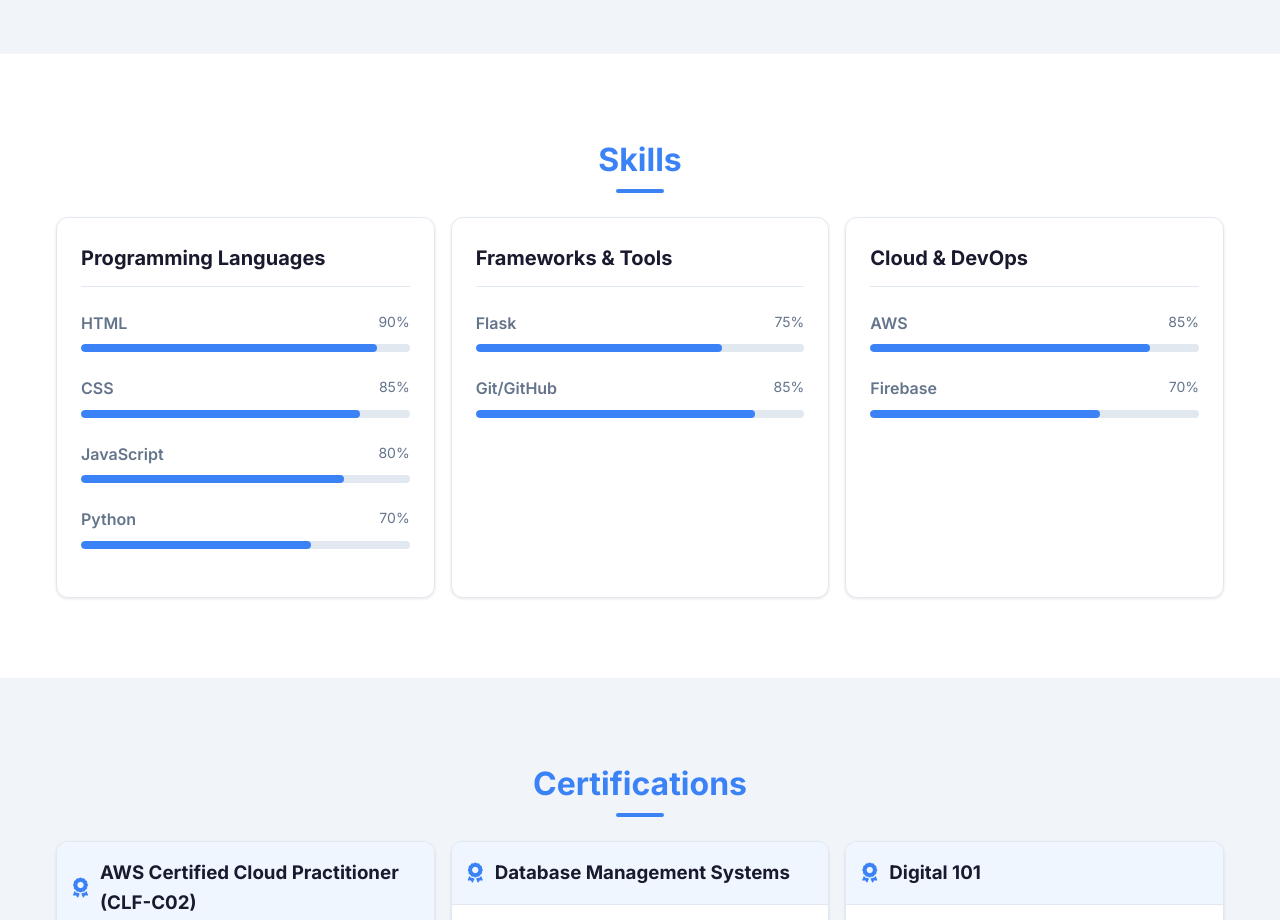
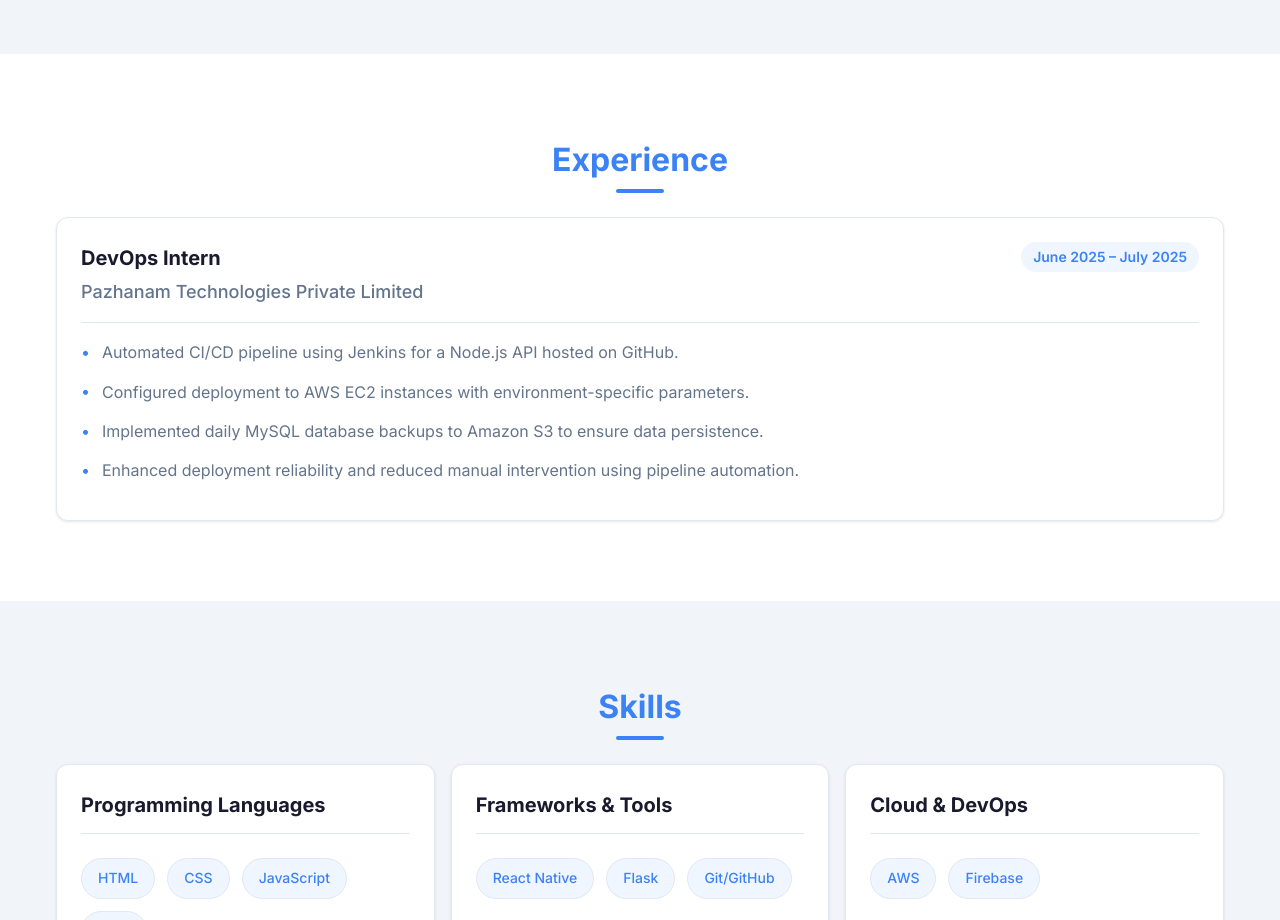
Before and after one commit to esly-abro/myprot, a plain HTML site: page index.html in a window 1280 px wide. Shown: the part 1880-2800 px from the top of the page. Drawn offline with Linux system fonts and the light colour scheme.

Commit message:
Update index.html

```diff
--- a/index.html
+++ b/index.html
@@ -516,9 +516,93 @@
             text-align: center;
         }
 
+        /* Experience Section */
+        .experience {
+            background-color: white;
+        }
+
+        .experience-card {
+            background-color: white;
+            border-radius: 0.75rem;
+            padding: 1.5rem;
+            border: 1px solid var(--border);
+            box-shadow: 0 1px 3px rgba(0, 0, 0, 0.1);
+        }
+
+        .experience-header {
+            display: flex;
+            flex-direction: column;
+            margin-bottom: 1rem;
+            padding-bottom: 1rem;
+            border-bottom: 1px solid var(--border);
+        }
+
+        @media (min-width: 768px) {
+            .experience-header {
+                flex-direction: row;
+                justify-content: space-between;
+                align-items: flex-start;
+            }
+        }
+
+        .experience-title {
+            font-size: 1.25rem;
+            font-weight: 700;
+            color: var(--foreground);
+            margin-bottom: 0.25rem;
+        }
+
+        .experience-company {
+            font-size: 1.125rem;
+            color: var(--muted-foreground);
+            font-weight: 500;
+        }
+
+        .experience-date {
+            background-color: var(--primary-foreground);
+            color: var(--primary);
+            font-size: 0.875rem;
+            font-weight: 600;
+            padding: 0.25rem 0.75rem;
+            border-radius: 9999px;
+            white-space: nowrap;
+            margin-top: 0.5rem;
+            align-self: flex-start;
+        }
+
+        @media (min-width: 768px) {
+            .experience-date {
+                margin-top: 0;
+            }
+        }
+
+        .experience-highlights {
+            list-style: none;
+            padding-left: 0;
+            margin-top: 1rem;
+        }
+
+        .experience-highlight {
+            display: flex;
+            align-items: flex-start;
+            margin-bottom: 0.75rem;
+        }
+
+        .experience-bullet {
+            color: var(--primary);
+            margin-right: 0.75rem;
+            margin-top: 0.3rem;
+            line-height: 1;
+        }
+
+        .experience-text {
+            color: var(--muted-foreground);
+            line-height: 1.7;
+        }
+
         /* Skills Section */
         .skills {
-            background-color: white;
+            background-color: var(--muted);
         }
 
         .skills-grid {
@@ -549,43 +633,25 @@
             border-bottom: 1px solid var(--border);
         }
 
-        .skill-item {
-            margin-bottom: 1.5rem;
-        }
-
-        .skill-header {
-            display: flex;
-            justify-content: space-between;
-            margin-bottom: 0.5rem;
-        }
-
-        .skill-name {
-            color: var(--muted-foreground);
-            font-weight: 600;
-        }
-
-        .skill-percent {
-            color: var(--muted-foreground);
+        .skills-tag-grid {
+            display: flex;
+            flex-wrap: wrap;
+            gap: 0.75rem;
+        }
+
+        .skill-tag {
+            background-color: var(--primary-foreground);
+            color: var(--primary);
             font-size: 0.875rem;
-        }
-
-        .skill-bar {
-            height: 0.5rem;
-            background-color: var(--secondary);
-            border-radius: 0.25rem;
-            overflow: hidden;
-        }
-
-        .skill-progress {
-            height: 100%;
-            background-color: var(--primary);
-            border-radius: 0.25rem;
-            transition: width 1s ease-in-out;
+            font-weight: 500;
+            padding: 0.5rem 1rem;
+            border-radius: 9999px;
+            border: 1px solid var(--border);
         }
 
         /* Certifications Section */
         .certifications {
-            background-color: var(--muted);
+            background-color: white;
         }
 
         .certifications-grid {
@@ -676,7 +742,7 @@
 
         /* Projects Section */
         .projects {
-            background-color: white;
+            background-color: var(--muted);
         }
 
         .projects-list {
@@ -690,6 +756,7 @@
             border-radius: 0.75rem;
             overflow: hidden;
             box-shadow: 0 1px 3px rgba(0, 0, 0, 0.1);
+            background-color: white;
         }
 
         .project-header {
@@ -697,7 +764,7 @@
             align-items: flex-start;
             gap: 1rem;
             padding: 1.5rem;
-            background-color: var(--muted);
+            background-color: var(--primary-foreground);
         }
 
         .project-icon-container {
@@ -807,7 +874,7 @@
 
         /* Contact Section */
         .contact {
-            background-color: var(--muted);
+            background-color: white;
         }
 
         .contact-content {
@@ -1123,11 +1190,16 @@
             .hero-text h2 {
                 font-size: 1.125rem;
             }
+
+            .skills-grid,
+            .certifications-grid {
+                grid-template-columns: 1fr;
+            }
+
         }
     </style>
 </head>
 <body>
-    <!-- Header -->
     <header id="header">
         <div class="container">
             <nav>
@@ -1135,6 +1207,7 @@
                 <ul class="nav-links">
                     <li><a href="#about">About</a></li>
                     <li><a href="#education">Education</a></li>
+                    <li><a href="#experience">Experience</a></li>
                     <li><a href="#skills">Skills</a></li>
                     <li><a href="#certifications">Certifications</a></li>
                     <li><a href="#projects">Projects</a></li>
@@ -1149,6 +1222,7 @@
             <ul class="mobile-menu-list">
                 <li><a href="#about" class="mobile-menu-link">About</a></li>
                 <li><a href="#education" class="mobile-menu-link">Education</a></li>
+                <li><a href="#experience" class="mobile-menu-link">Experience</a></li>
                 <li><a href="#skills" class="mobile-menu-link">Skills</a></li>
                 <li><a href="#certifications" class="mobile-menu-link">Certifications</a></li>
                 <li><a href="#projects" class="mobile-menu-link">Projects</a></li>
@@ -1157,7 +1231,6 @@
         </div>
     </header>
 
-    <!-- Hero Section -->
     <section class="hero" id="hero">
         <div class="container">
             <div class="hero-content animate-fade-in">
@@ -1202,7 +1275,6 @@
         </div>
     </section>
 
-    <!-- About Section -->
     <section class="about section" id="about">
         <div class="section-container">
             <h2 class="section-title">About Me</h2>
@@ -1235,7 +1307,6 @@
         </div>
     </section>
 
-    <!-- Education Section -->
     <section class="education section" id="education">
         <div class="section-container">
             <h2 class="section-title">Education</h2>
@@ -1263,97 +1334,71 @@
         </div>
     </section>
 
-    <!-- Skills Section -->
+    <section class="experience section" id="experience">
+        <div class="section-container">
+            <h2 class="section-title">Experience</h2>
+            <div class="experience-card animate-fade-in">
+                <div class="experience-header">
+                    <div>
+                        <h3 class="experience-title">DevOps Intern</h3>
+                        <h4 class="experience-company">Pazhanam Technologies Private Limited</h4>
+                    </div>
+                    <span class="experience-date">June 2025 – July 2025</span>
+                </div>
+                <ul class="experience-highlights">
+                    <li class="experience-highlight">
+                        <span class="experience-bullet">•</span>
+                        <span class="experience-text">Automated CI/CD pipeline using Jenkins for a Node.js API hosted on GitHub.</span>
+                    </li>
+                    <li class="experience-highlight">
+                        <span class="experience-bullet">•</span>
+                        <span class="experience-text">Configured deployment to AWS EC2 instances with environment-specific parameters.</span>
+                    </li>
+                    <li class="experience-highlight">
+                        <span class="experience-bullet">•</span>
+                        <span class="experience-text">Implemented daily MySQL database backups to Amazon S3 to ensure data persistence.</span>
+                    </li>
+                    <li class="experience-highlight">
+                        <span class="experience-bullet">•</span>
+                        <span class="experience-text">Enhanced deployment reliability and reduced manual intervention using pipeline automation.</span>
+                    </li>
+                </ul>
+            </div>
+        </div>
+    </section>
+
     <section class="skills section" id="skills">
         <div class="section-container">
             <h2 class="section-title">Skills</h2>
             <div class="skills-grid">
                 <div class="skill-category animate-fade-in delay-100">
                     <h3>Programming Languages</h3>
-                    <div class="skill-item">
-                        <div class="skill-header">
-                            <span class="skill-name">HTML</span>
-                            <span class="skill-percent">90%</span>
-                        </div>
-                        <div class="skill-bar">
-                            <div class="skill-progress" style="width: 90%"></div>
-                        </div>
-                    </div>
-                    <div class="skill-item">
-                        <div class="skill-header">
-                            <span class="skill-name">CSS</span>
-                            <span class="skill-percent">85%</span>
-                        </div>
-                        <div class="skill-bar">
-                            <div class="skill-progress" style="width: 85%"></div>
-                        </div>
-                    </div>
-                    <div class="skill-item">
-                        <div class="skill-header">
-                            <span class="skill-name">JavaScript</span>
-                            <span class="skill-percent">80%</span>
-                        </div>
-                        <div class="skill-bar">
-                            <div class="skill-progress" style="width: 80%"></div>
-                        </div>
-                    </div>
-                    <div class="skill-item">
-                        <div class="skill-header">
-                            <span class="skill-name">Python</span>
-                            <span class="skill-percent">70%</span>
-                        </div>
-                        <div class="skill-bar">
-                            <div class="skill-progress" style="width: 70%"></div>
-                        </div>
+                    <div class="skills-tag-grid">
+                        <div class="skill-tag">HTML</div>
+                        <div class="skill-tag">CSS</div>
+                        <div class="skill-tag">JavaScript</div>
+                        <div class="skill-tag">Java</div>
                     </div>
                 </div>
                 <div class="skill-category animate-fade-in delay-200">
                     <h3>Frameworks & Tools</h3>
-                    <div class="skill-item">
-                        <div class="skill-header">
-                            <span class="skill-name">Flask</span>
-                            <span class="skill-percent">75%</span>
-                        </div>
-                        <div class="skill-bar">
-                            <div class="skill-progress" style="width: 75%"></div>
-                        </div>
-                    </div>
-                    <div class="skill-item">
-                        <div class="skill-header">
-                            <span class="skill-name">Git/GitHub</span>
-                            <span class="skill-percent">85%</span>
-                        </div>
-                        <div class="skill-bar">
-                            <div class="skill-progress" style="width: 85%"></div>
-                        </div>
+                    <div class="skills-tag-grid">
+                        <div class="skill-tag">React Native</div>
+                        <div class="skill-tag">Flask</div>
+                        <div class="skill-tag">Git/GitHub</div>
                     </div>
                 </div>
                 <div class="skill-category animate-fade-in delay-300">
                     <h3>Cloud & DevOps</h3>
-                    <div class="skill-item">
-                        <div class="skill-header">
-                            <span class="skill-name">AWS</span>
-                            <span class="skill-percent">85%</span>
-                        </div>
-                        <div class="skill-bar">
-                            <div class="skill-progress" style="width: 85%"></div>
-                        </div>
-                    </div>
-                    <div class="skill-item">
-                        <div class="skill-header">
-                            <span class="skill-name">Firebase</span>
-                            <span class="skill-percent">70%</span>
-                        </div>
-                        <div class="skill-bar">
-                            <div class="skill-progress" style="width: 70%"></div>
-                        </div>
+                    <div class="skills-tag-grid">
+                        <div class="skill-tag">AWS</div>
+                        <div class="skill-tag">Firebase</div>
                     </div>
                 </div>
             </div>
         </div>
     </section>
 
-    <!-- Certifications Section -->
     <section class="certifications section" id="certifications">
         <div class="section-container">
             <h2 class="section-title">Certifications</h2>
@@ -1453,7 +1498,6 @@
         </div>
     </section>
 
-    <!-- Projects Section -->
     <section class="projects section" id="projects">
         <div class="section-container">
             <h2 class="section-title">Achievements & Projects</h2>
@@ -1577,7 +1621,6 @@
         </div>
     </section>
 
-    <!-- Contact Section -->
     <section class="contact section" id="contact">
         <div class="section-container">
             <h2 class="section-title">Contact Me</h2>
@@ -1608,15 +1651,15 @@
                     <form id="contactForm" class="contact-form">
                         <div class="form-group">
                             <label for="name" class="form-label">Name</label>
-                            <input type="text" id="name" class="form-input" required>
+                            <input type="text" id="name" name="name" class="form-input" required>
                         </div>
                         <div class="form-group">
                             <label for="email" class="form-label">Email</label>
-                            <input type="email" id="email" class="form-input" required>
+                            <input type="email" id="email" name="email" class="form-input" required>
                         </div>
                         <div class="form-group">
                             <label for="message" class="form-label">Message</label>
-                            <textarea id="message" class="form-input form-textarea" required></textarea>
+                            <textarea id="message" name="message" class="form-input form-textarea" required></textarea>
                         </div>
                         <button type="submit" class="btn btn-primary">Send Message</button>
                     </form>
@@ -1625,7 +1668,6 @@
         </div>
     </section>
 
-    <!-- Footer -->
     <footer>
         <div class="container">
             <div class="footer-content">
@@ -1638,6 +1680,7 @@
                         <h3>Navigation</h3>
                         <ul class="footer-link-list">
                             <li><a href="#about" class="footer-link">About</a></li>
+                            <li><a href="#experience" class="footer-link">Experience</a></li>
                             <li><a href="#skills" class="footer-link">Skills</a></li>
                             <li><a href="#projects" class="footer-link">Projects</a></li>
                             <li><a href="#contact" class="footer-link">Contact</a></li>
@@ -1660,7 +1703,6 @@
         </div>
     </footer>
 
-    <!-- Toast Notification -->
     <div id="toast" class="toast">
         <i class="fas fa-check-circle toast-icon"></i>
         <span class="toast-message">Message sent successfully!</span>
@@ -1698,6 +1740,10 @@
             anchor.addEventListener('click', function(e) {
                 e.preventDefault();
                 const targetId = this.getAttribute('href');
+                if (targetId === '#') {
+                    window.scrollTo({ top: 0, behavior: 'smooth' });
+                    return;
+                }
                 const targetElement = document.querySelector(targetId);
                 if (targetElement) {
                     window.scrollTo({
@@ -1708,55 +1754,41 @@
             });
         });
 
-        // Animate skill bars on scroll
-        const skillBars = document.querySelectorAll('.skill-progress');
-        const animateSkillBars = () => {
-            skillBars.forEach(bar => {
-                const percent = bar.style.width;
-                bar.style.width = '0';
-                setTimeout(() => {
-                    bar.style.width = percent;
-                }, 100);
-            });
-        };
-
-        const skillsObserver = new IntersectionObserver((entries) => {
+        // Animate on scroll for sections
+        const animateElements = document.querySelectorAll('.animate-fade-in');
+        const observer = new IntersectionObserver((entries) => {
             entries.forEach(entry => {
                 if (entry.isIntersecting) {
-                    animateSkillBars();
-                    skillsObserver.unobserve(entry.target);
+                    entry.target.style.animation = `fadeIn 0.6s ease-out ${entry.target.style.animationDelay || '0s'} forwards`;
+                    observer.unobserve(entry.target);
                 }
             });
         }, { threshold: 0.1 });
 
-        const skillsSection = document.getElementById('skills');
-        if (skillsSection) {
-            skillsObserver.observe(skillsSection);
-        }
+        animateElements.forEach(element => {
+             // Set initial opacity to 0 to prevent flash of un-animated content
+            element.style.opacity = '0';
+            observer.observe(element);
+        });
 
         // Form submission
-        // Form submission (new code - actually sends emails)
         const contactForm = document.getElementById('contactForm');
         const toast = document.getElementById('toast');
+        const toastMessage = toast.querySelector('.toast-message');
 
         if (contactForm) {
             contactForm.addEventListener('submit', (e) => {
                 e.preventDefault();
 
-        // Get form values
                 const formData = new FormData(contactForm);
-        const object = Object.fromEntries(formData);
+                const object = Object.fromEntries(formData.entries());
                 const json = JSON.stringify(object);
 
-        // Replace with your actual email
-        const yourEmail = "eslykabro@gmail.com"; // CHANGE THIS TO YOUR EMAIL
-
-        // Show loading state
-        toast.querySelector('.toast-message').textContent = 'Sending message...';
+                toastMessage.textContent = 'Sending message...';
                 toast.classList.add('show');
 
-        fetch(`https://formsubmit.co/ajax/eslykabro@gmail.com`, {
-            method: "POST",
+                fetch('https://formsubmit.co/ajax/eslykabro@gmail.com', {
+                        method: 'POST',
                         headers: {
                             'Content-Type': 'application/json',
                             'Accept': 'application/json'
@@ -1765,14 +1797,12 @@ if (contactForm) {
                     })
                     .then(response => response.json())
                     .then(data => {
-            // Success message
-            toast.querySelector('.toast-message').textContent = 'Message sent successfully!';
+                        toastMessage.textContent = 'Message sent successfully!';
                         contactForm.reset();
                     })
                     .catch(error => {
-            // Error message
-            toast.querySelector('.toast-message').textContent = 'Error sending message!';
                         console.error(error);
+                        toastMessage.textContent = 'Error sending message!';
                     })
                     .finally(() => {
                         setTimeout(() => {
@@ -1781,21 +1811,6 @@ if (contactForm) {
                     });
             });
         }
-
-        // Intersection Observer for animations
-        const animateElements = document.querySelectorAll('.animate-fade-in');
-        const observer = new IntersectionObserver((entries) => {
-            entries.forEach(entry => {
-                if (entry.isIntersecting) {
-                    entry.target.classList.add('animate-fade-in');
-                    observer.unobserve(entry.target);
-                }
-            });
-        }, { threshold: 0.1 });
-
-        animateElements.forEach(element => {
-            observer.observe(element);
-        });
     </script>
 </body>
 </html>
```
Lines whose indentation alone changed are shown as unchanged.
